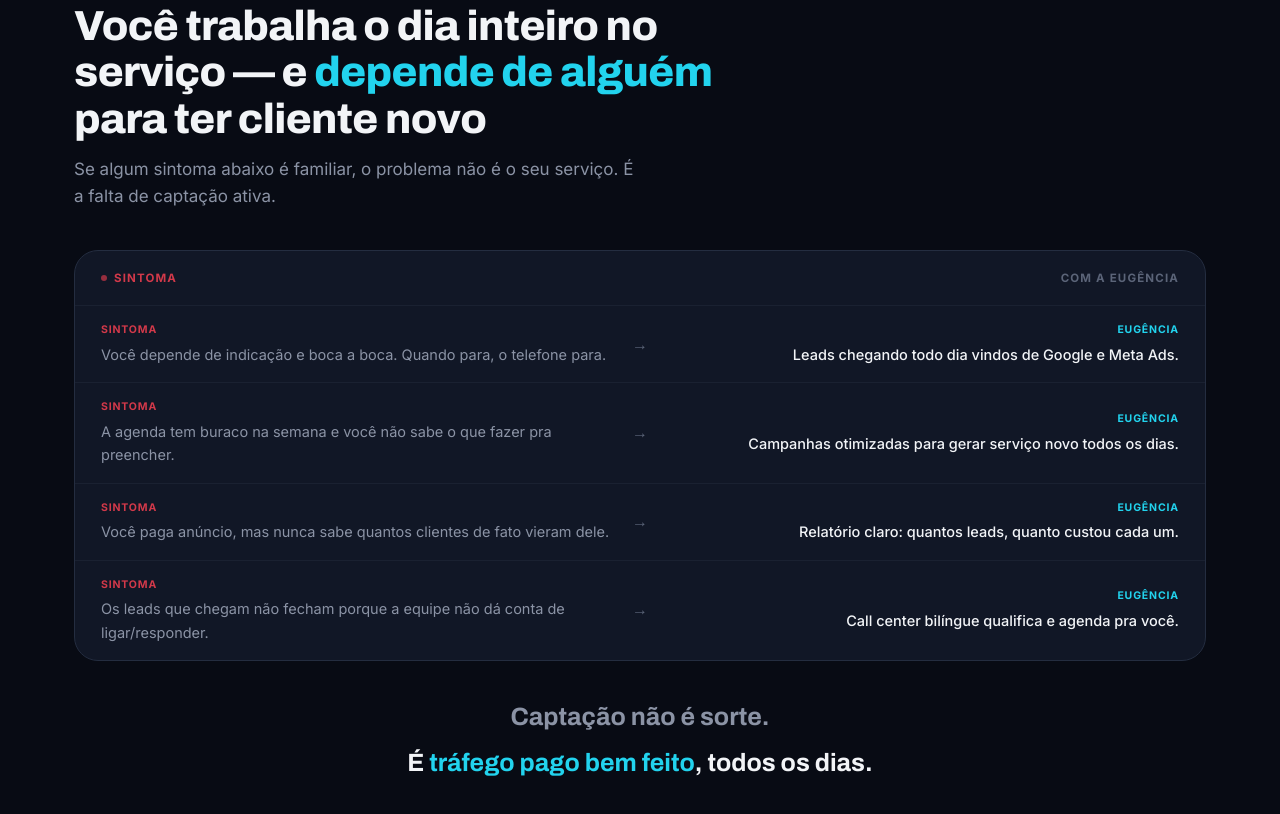
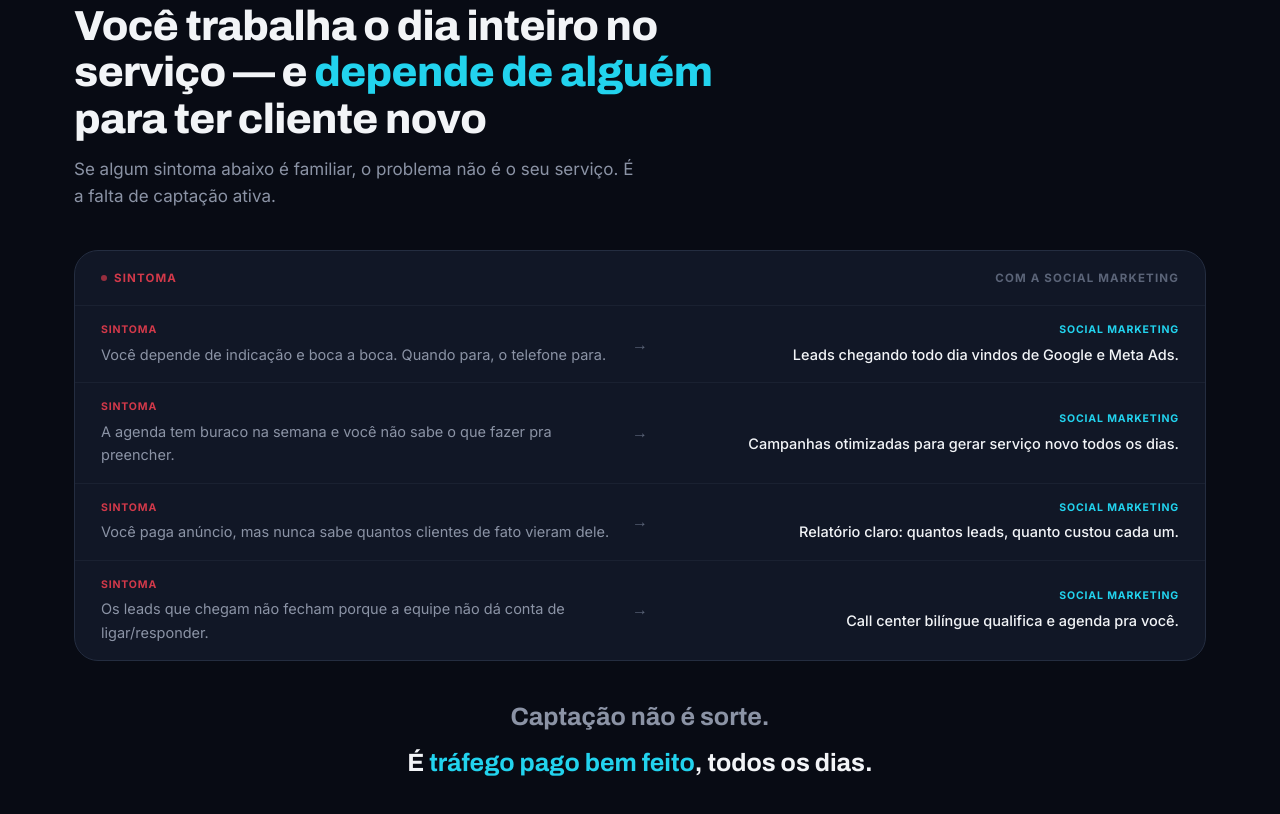
Before and after one commit to cobrafacil-zap/mentoriaeugencia, a plain HTML site: page index.html in a window 1280 px wide. Shown: the part 1926-2740 px from the top of the page. Drawn offline with Linux system fonts and the light colour scheme.

Commit message:
Rename marca: Eugência → Social Marketing EUA (header, footer, copy, painel, depoimentos)

```diff
--- a/index.html
+++ b/index.html
@@ -21,9 +21,9 @@
 src="https://www.facebook.com/tr?id=1039040055661934&ev=PageView&noscript=1"
 /></noscript>
 <!-- End Meta Pixel Code -->
-<title>Eugência — Tráfego pago que capta clientes nos EUA</title>
+<title>Social Marketing EUA — Captação de clientes nos EUA para brasileiros</title>
 <meta name="description" content="Serviço de tráfego pago para brasileiros nos EUA: Google Ads, Google Guaranteed, Google Local Services, Meta Ads e Call Center. A gente busca clientes novos para o seu negócio de serviço.">
-<meta property="og:title" content="Eugência — Tráfego pago que capta clientes nos EUA">
+<meta property="og:title" content="Social Marketing EUA — Captação de clientes nos EUA para brasileiros">
 <meta property="og:description" content="Google Ads, Google Guaranteed, Local Services, Meta Ads e Call Center — a gente coloca sua empresa na frente de quem está procurando agora.">
 <meta property="og:type" content="website">
 <link rel="icon" type="image/png" href="logo-icon.png">
@@ -505,7 +505,7 @@
   .closing-line b{ color:var(--text); display:block; margin-top:6px; }
   .closing-line .cyan{ color:var(--cyan); }
 
-  /* ===================== MODO EUGÊNCIA ===================== */
+  /* ===================== PAINEL STATUS DO SERVIÇO ===================== */
   .eugencia-section{ position:relative; overflow:hidden; }
   .eugencia-panel{
     position:relative; background:linear-gradient(180deg, var(--surface), var(--bg-alt));
@@ -538,7 +538,6 @@
   }
   .eugencia-grid .eugencia-row:nth-child(odd){ border-right:1px solid var(--border-soft); }
   @media (max-width:880px){ .eugencia-grid .eugencia-row:nth-child(odd){ border-right:none; } }
-  /* Em 2 colunas, garante que cada par (linha 1+2, 3+4) esteja alinhado: borda inferior só nos últimos de cada coluna */
   .eugencia-grid .eugencia-row:nth-child(2){ border-bottom:none; }
   @media (max-width:880px){
     .eugencia-grid .eugencia-row:nth-child(2){ border-bottom:1px solid var(--border-soft); }
@@ -556,7 +555,7 @@
   .eugencia-foot b{ color:var(--cyan); }
   @keyframes blink{ 0%,100%{opacity:1;} 50%{opacity:.25;} }
 
-  /* ===================== AJUSTE FINO DO PAINEL EUGÊNCIA NO MOBILE ===================== */
+  /* ===================== AJUSTE FINO DO PAINEL NO MOBILE ===================== */
   @media (max-width:560px){
     .eugencia-top{ padding:18px 18px; gap:10px; }
     .eugencia-title{ font-size:15.5px; gap:10px; }
@@ -772,9 +771,9 @@
 <!-- ===================== HEADER ===================== -->
 <header class="site-header">
   <div class="container">
-    <a href="#hero" class="brand" aria-label="Eugência — página inicial">
-      <span class="brand-badge"><img src="logo-icon.png" alt="Eugência" loading="eager"></span>
-      <span class="brand-name">EUGÊNCIA<small>Tráfego pago que capta clientes</small></span>
+    <a href="#hero" class="brand" aria-label="Social Marketing EUA — página inicial">
+      <span class="brand-badge"><img src="logo-icon.png" alt="Social Marketing EUA" loading="eager"></span>
+      <span class="brand-name">SOCIAL MARKETING EUA<small>Captação de clientes nos EUA</small></span>
     </a>
     <nav class="nav-links" aria-label="Navegação principal">
       <a href="#dor">O problema</a>
@@ -798,7 +797,7 @@
   <section class="hero">
     <div class="grid-texture" aria-hidden="true"></div>
     <div class="container hero-inner">
-      <img src="logo-full.png" alt="Eugência" class="hero-logo">
+      <img src="logo-full.png" alt="Social Marketing EUA" class="hero-logo">
       <span class="flag-chip">🇧🇷 Feito por brasileiros · 🇺🇸 Para quem empreende nos EUA</span>
       <h1>A gente <span class="cyan">capta clientes novos</span> para o seu negócio de serviço nos EUA — todos os dias.</h1>
       <p class="hero-sub">Serviço completo de <span class="gg-highlight">Google Ads</span>, Google Guaranteed, Google Local Services, Meta Ads e Call Center bilíngue. Você foca no serviço. A gente coloca leads qualificados no seu WhatsApp.</p>
@@ -865,27 +864,27 @@
       <div class="diagnostic reveal">
         <div class="diagnostic-head">
           <span class="live">sintoma</span>
-          <span>com a eugência</span>
+          <span>com a social marketing</span>
         </div>
         <div class="diag-row">
           <div class="diag-symptom"><b>sintoma</b>Você depende de indicação e boca a boca. Quando para, o telefone para.</div>
           <div class="diag-arrow">→</div>
-          <div class="diag-fix"><b>eugência</b>Leads chegando todo dia vindos de Google e Meta Ads.</div>
+          <div class="diag-fix"><b>social marketing</b>Leads chegando todo dia vindos de Google e Meta Ads.</div>
         </div>
         <div class="diag-row">
           <div class="diag-symptom"><b>sintoma</b>A agenda tem buraco na semana e você não sabe o que fazer pra preencher.</div>
           <div class="diag-arrow">→</div>
-          <div class="diag-fix"><b>eugência</b>Campanhas otimizadas para gerar serviço novo todos os dias.</div>
+          <div class="diag-fix"><b>social marketing</b>Campanhas otimizadas para gerar serviço novo todos os dias.</div>
         </div>
         <div class="diag-row">
           <div class="diag-symptom"><b>sintoma</b>Você paga anúncio, mas nunca sabe quantos clientes de fato vieram dele.</div>
           <div class="diag-arrow">→</div>
-          <div class="diag-fix"><b>eugência</b>Relatório claro: quantos leads, quanto custou cada um.</div>
+          <div class="diag-fix"><b>social marketing</b>Relatório claro: quantos leads, quanto custou cada um.</div>
         </div>
         <div class="diag-row">
           <div class="diag-symptom"><b>sintoma</b>Os leads que chegam não fecham porque a equipe não dá conta de ligar/responder.</div>
           <div class="diag-arrow">→</div>
-          <div class="diag-fix"><b>eugência</b>Call center bilíngue qualifica e agenda pra você.</div>
+          <div class="diag-fix"><b>social marketing</b>Call center bilíngue qualifica e agenda pra você.</div>
         </div>
       </div>
 
@@ -893,16 +892,16 @@
     </div>
   </section>
 
-  <!-- ===================== MODO EUGÊNCIA ===================== -->
-  <section class="section eugencia-section" id="modo-eugencia">
+  <!-- ===================== MODO SERVIÇO ATIVADO ===================== -->
+  <section class="section eugencia-section" id="modo-servico">
     <div class="container">
       <div class="head-block center reveal">
         <span class="label-tag">O resultado</span>
-        <h2 class="section-title">O que muda quando o <span class="accent">Modo Eugência</span> é ativado</h2>
+        <h2 class="section-title">O que muda quando o <span class="accent">serviço é ativado</span></h2>
       </div>
       <div class="eugencia-panel reveal">
         <div class="eugencia-top">
-          <div class="eugencia-title"><span class="dot"></span>painel_captacao.status</div>
+          <div class="eugencia-title"><span class="dot"></span>social_marketing_eua.status</div>
           <span class="status-pill">Ativado</span>
         </div>
         <div class="eugencia-grid">
@@ -919,7 +918,7 @@
             <div class="switch"></div>
           </div>
           <div class="eugencia-row">
-            <div class="label"><b>Call Center Eugência</b><span>qualifica, agenda e entrega no seu WhatsApp</span></div>
+            <div class="label"><b>Call Center Social Marketing</b><span>qualifica, agenda e entrega no seu WhatsApp</span></div>
             <div class="switch on"></div>
           </div>
         </div>
@@ -1030,11 +1029,11 @@
       </div>
       <div class="testi-grid reveal">
         <div class="testi-card">
-          <div><span class="quote-mark">"</span><p>Antes da Eugência eu dependia só de indicação. Hoje recebo leads toda semana vindos do Google e minha agenda tá sempre cheia.</p></div>
+          <div><span class="quote-mark">"</span><p>Antes da Social Marketing eu dependia só de indicação. Hoje recebo leads toda semana vindos do Google e minha agenda tá sempre cheia.</p></div>
           <div class="testi-foot"><span class="testi-avatar"><img src="testi-helena.png" alt="Cliente Helena House Cleaning"></span><span>Helena House Cleaning — Pampa, EUA</span></div>
         </div>
         <div class="testi-card">
-          <div><span class="quote-mark">"</span><p>A gente já tinha tentado agência americana e não fechava. A Eugência montou Google Ads + Local Services e em 30 dias a agenda lotou.</p></div>
+          <div><span class="quote-mark">"</span><p>A gente já tinha tentado agência americana e não fechava. A Social Marketing montou Google Ads + Local Services e em 30 dias a agenda lotou.</p></div>
           <div class="testi-foot"><span class="testi-avatar"><img src="testi-hg.png" alt="Cliente H&amp;G Construction"></span><span>H&amp;G Construction — Boston, EUA</span></div>
         </div>
         <div class="testi-card">
@@ -1054,7 +1053,7 @@
       </div>
       <div class="offer-wrap reveal">
         <div class="offer-card">
-          <h3 class="offer-title">Serviço de Captação Eugência</h3>
+          <h3 class="offer-title">Serviço de Captação Social Marketing EUA</h3>
           <p class="offer-tagline">Google Ads · Local Services · Meta Ads · Call Center</p>
           <div class="offer-price">
             <div class="p-note">A partir de</div>
@@ -1155,8 +1154,8 @@
   <div class="container">
     <div class="footer-top">
       <div class="brand">
-        <span class="brand-badge"><img src="logo-icon.png" alt="Eugência" loading="lazy"></span>
-        <span class="brand-name">EUGÊNCIA<small>Tráfego pago que capta clientes</small></span>
+        <span class="brand-badge"><img src="logo-icon.png" alt="Social Marketing EUA" loading="lazy"></span>
+        <span class="brand-name">SOCIAL MARKETING EUA<small>Captação de clientes nos EUA</small></span>
       </div>
       <div class="footer-links">
         <a href="#dor">O problema</a>
@@ -1170,7 +1169,7 @@
       </div>
     </div>
     <div class="footer-bottom">
-      <span>© 2026 Eugência. Todos os direitos reservados.</span>
+      <span>© 2026 Social Marketing EUA. Todos os direitos reservados.</span>
       <span>[EDITAR: link Termos de Uso] · [EDITAR: link Política de Privacidade]</span>
     </div>
   </div>
```
